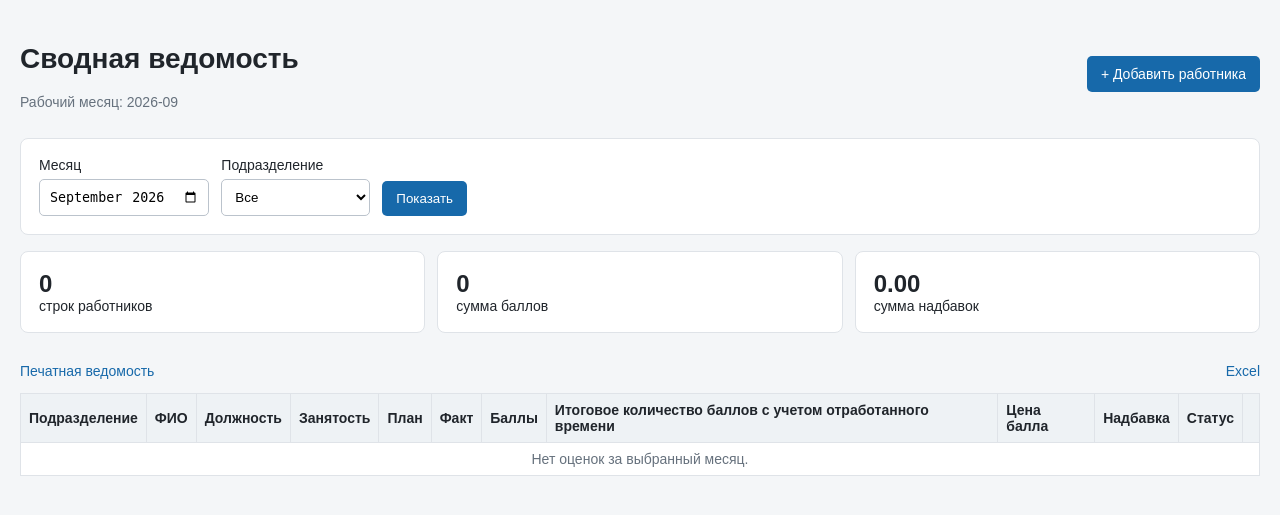
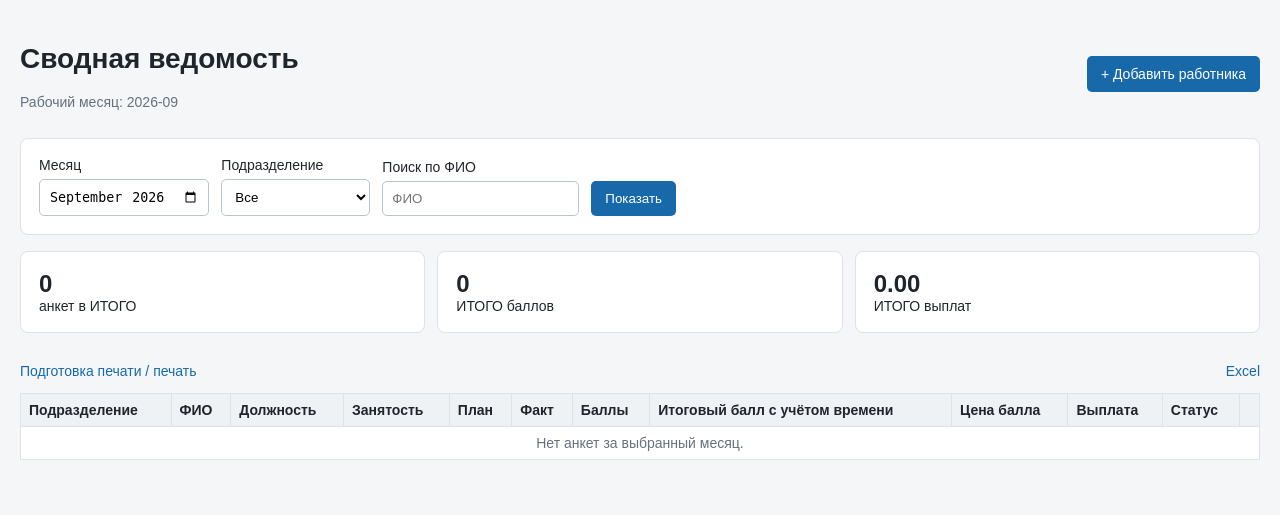
Before and after one commit to veratttt76-source/gp27, a Flask app: page / in a window 1280 px wide. Shown: the part 45-560 px from the top of the page. Run offline with Flask 3, Linux system fonts and the light colour scheme; the visitor is signed in with stand-in values (Sample User, id 1).

Commit message:
Сводная ведомость: поиск, ИТОГО и отображение скрытых анкет

```diff
--- a/src/templates/dashboard.html
+++ b/src/templates/dashboard.html
@@ -1,7 +1,6 @@
 {% extends 'base.html' %}{% block content %}
 <div class="pagehead"><div><h1>{% if session.role=='manager' %}Оценка работников подразделения{% else %}Сводная ведомость{% endif %}</h1><p class="muted">Рабочий месяц: {{month}}</p></div>{% if session.role in ['manager','admin'] %}<a class="button" href="{{url_for('new_eval',month=month)}}">+ Добавить работника</a>{% endif %}</div>
-<form class="filters card" method="get"><label>Месяц<input type="month" name="month" value="{{month}}"></label>{% if session.role!='manager' %}<label>Подразделение<select name="department_id"><option value="">Все</option>{% for d in deps %}<option value="{{d.id}}" {% if request.args.get('department_id')==d.id|string %}selected{% endif %}>{{d.name}}</option>{% endfor %}</select></label>{% endif %}<button>Показать</button></form>
-<div class="stats"><div class="card"><b>{{summary.cnt}}</b><span>строк работников</span></div><div class="card"><b>{{'%g'|format(summary.points)}}</b><span>сумма баллов</span></div>{% if session.role!='manager' %}<div class="card"><b>{{'%.2f'|format(summary.bonus or 0)}}</b><span>сумма надбавок</span></div>{% endif %}</div>
-<div class="toolbar">{% if session.role=='manager' %}<a href="{{url_for('print_manager',month=month)}}" target="_blank">Печатная ведомость</a><a href="{{url_for('export_manager_xlsx',month=month)}}">Excel для подписи</a>{% else %}<a href="{{url_for('print_accounting',month=month)}}" target="_blank">Печатная ведомость</a><a href="{{url_for('export_accounting_xlsx',month=month)}}">Excel</a>{% endif %}</div>
-<div class="tablewrap"><table><thead><tr>{% if session.role!='manager' %}<th>Подразделение</th>{% endif %}<th>ФИО</th><th>Должность</th><th>Занятость</th><th>План</th><th>Факт</th><th>Баллы</th>{% if session.role!='manager' %}<th>Итоговое количество баллов с учетом отработанного времени</th><th>Цена балла</th><th>Надбавка</th>{% endif %}<th>Статус</th><th></th></tr></thead><tbody>{% for r in rows %}<tr>{% if session.role!='manager' %}<td>{{r.department}}</td>{% endif %}<td>{{r.employee_name}}</td><td>{{r.position}}</td><td>{{employment_name(r.employment_type)}}</td><td>{{'%g'|format(r.planned_hours)}}</td><td>{{'%g'|format(r.actual_hours)}}</td><td><b>{{'%g'|format(r.total_points)}}</b></td>{% if session.role!='manager' %}<td>{{'%.8f'|format(r.normalized_points)}}</td><td>{{'' if r.point_price is none else '%g'|format(r.point_price)}}</td><td>{{'' if r.bonus_amount is none else '%.2f'|format(r.bonus_amount)}}</td>{% endif %}<td><span class="status {{r.status}}">{{status_name(r.status)}}</span>{% if r.return_comment %}<div class="small">{{r.return_comment}}</div>{% endif %}</td><td><a href="{{url_for('edit_eval',eid=r.id)}}">Открыть</a></td></tr>{% else %}<tr><td colspan="12" class="empty">Нет оценок за выбранный месяц.</td></tr>{% endfor %}</tbody></table></div>
-{% endblock %}
+<form class="filters card" method="get"><label>Месяц<input type="month" name="month" value="{{month}}"></label>{% if session.role!='manager' %}<label>Подразделение<select name="department_id"><option value="">Все</option>{% for d in deps %}<option value="{{d.id}}" {% if request.args.get('department_id')==d.id|string %}selected{% endif %}>{{d.name}}</option>{% endfor %}</select></label>{% endif %}{% if session.role=='admin' %}<label>Поиск по ФИО<input name="q" value="{{q}}" placeholder="ФИО"></label>{% endif %}<button>Показать</button></form>
+<div class="stats"><div class="card"><b>{{summary.cnt}}</b><span>анкет в ИТОГО</span></div><div class="card"><b>{{'%g'|format(summary.points)}}</b><span>ИТОГО баллов</span></div>{% if session.role!='manager' %}<div class="card"><b>{{'%.2f'|format(summary.bonus or 0)}}</b><span>ИТОГО выплат</span></div>{% endif %}</div>
+<div class="toolbar">{% if session.role=='manager' %}<a href="{{url_for('print_manager',month=month)}}" target="_blank">Подготовка печати / печать</a><a href="{{url_for('export_manager_xlsx',month=month)}}">Excel</a>{% else %}<a href="{{url_for('print_accounting',month=month)}}" target="_blank">Подготовка печати / печать</a><a href="{{url_for('export_accounting_xlsx',month=month)}}">Excel</a>{% endif %}</div>
+<div class="tablewrap"><table><thead><tr>{% if session.role!='manager' %}<th>Подразделение</th>{% endif %}<th>ФИО</th><th>Должность</th><th>Занятость</th><th>План</th><th>Факт</th><th>Баллы</th>{% if session.role!='manager' %}<th>Итоговый балл с учётом времени</th><th>Цена балла</th><th>Выплата</th>{% endif %}<th>Статус</th><th></th></tr></thead><tbody>{% for r in rows %}<tr class="{{'hidden-row' if r.id in hidden else ''}}">{% if session.role!='manager' %}<td>{{r.department}}</td>{% endif %}<td>{{r.employee_name}}{% if r.id in hidden %}<div class="small">Не отображается у Руководителя/Экономиста и исключена из ИТОГО/печати</div>{% endif %}</td><td>{{r.position}}</td><td>{{employment_name(r.employment_type)}}</td><td>{{'%g'|format(r.planned_hours)}}</td><td>{{'%g'|format(r.actual_hours)}}</td><td><b>{{'%g'|format(r.total_points)}}</b></td>{% if session.role!='manager' %}<td>{{'%.8f'|format(r.normalized_points)}}</td><td>{{'' if r.point_price is none else '%g'|format(r.point_price)}}</td><td>{{'' if r.bonus_amount is none else '%.2f'|format(r.bonus_amount)}}</td>{% endif %}<td>{{status_name(r.status)}}{% if r.return_comment %}<div class="small">{{r.return_comment}}</div>{% endif %}</td><td><a href="{{url_for('edit_eval',eid=r.id)}}">Открыть</a></td></tr>{% else %}<tr><td colspan="12" class="empty">Нет анкет за выбранный месяц.</td></tr>{% endfor %}</tbody></table></div>{% endblock %}
```
